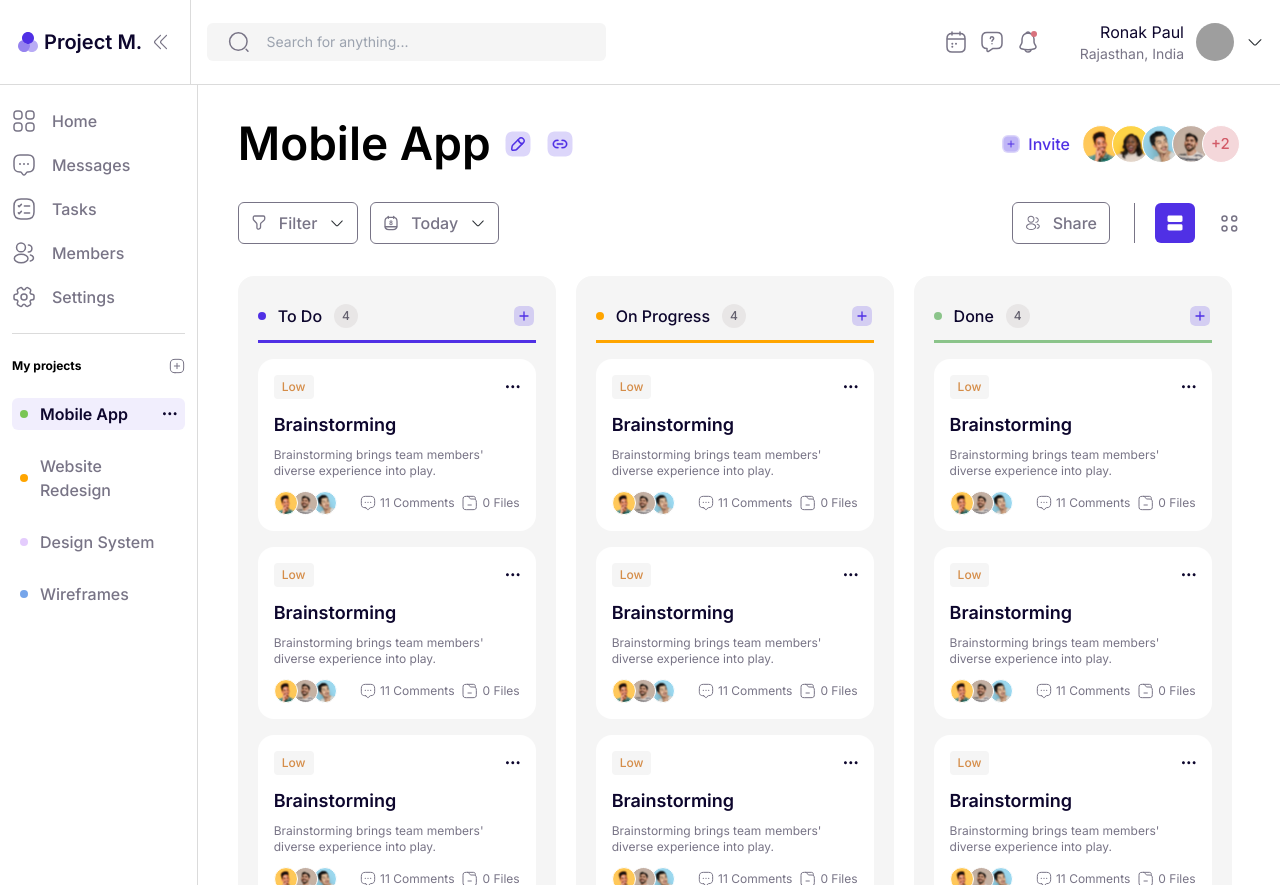
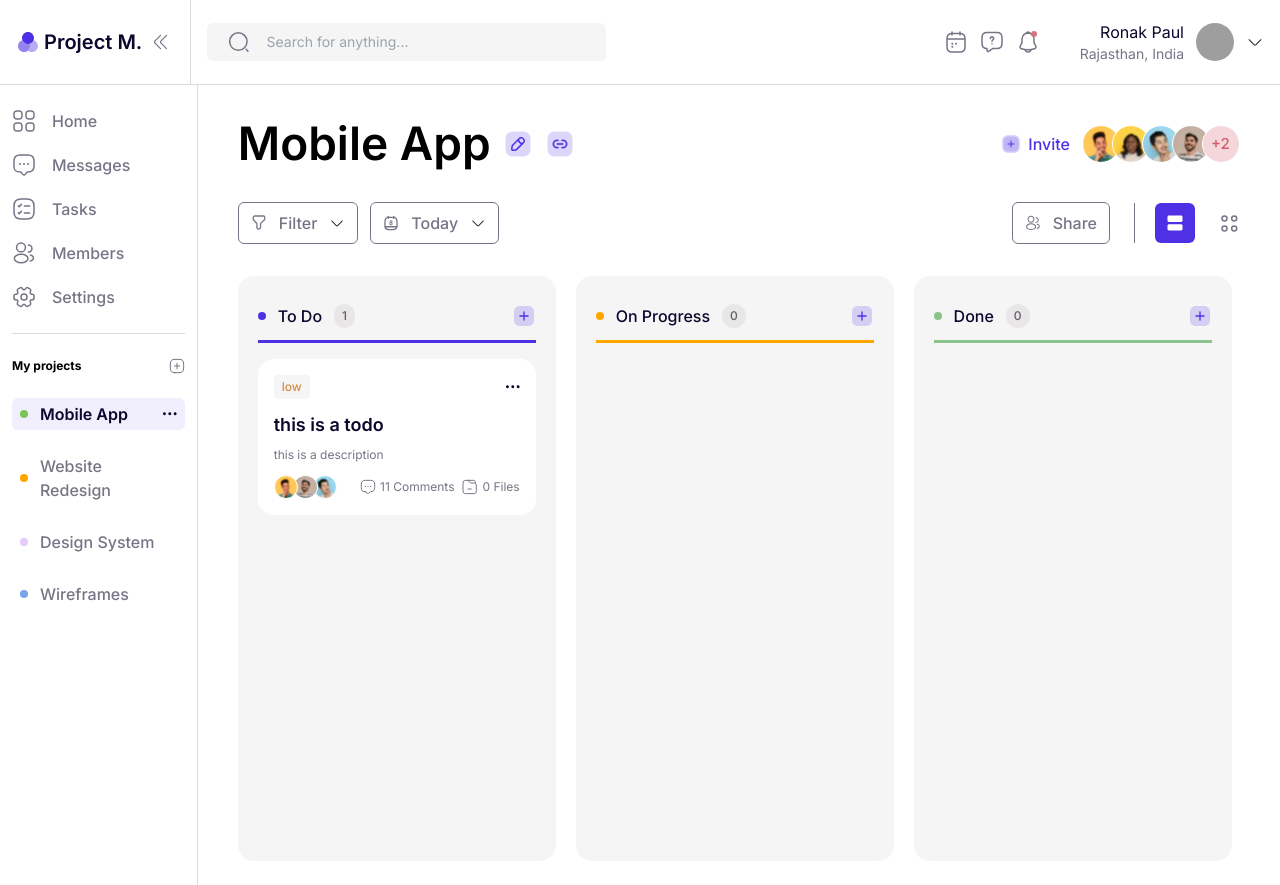
Before and after one commit to ronak-pal1/Advance-Todo, a React (Vite) app: page / in a window 1280 px wide. Built offline with nearby package versions, Linux system fonts and the light colour scheme; grey boxes are pictures that could not be loaded.

Commit message:
addtodo, delete todo functionality added

```diff
--- a/src/components/AddTodo.jsx
+++ b/src/components/AddTodo.jsx
@@ -1,11 +1,19 @@
 import { useEffect, useState } from "react";
 import { CloseIcon } from "../SVGIcons";
+import { useDispatch } from "react-redux";
+import { addTodo } from "../app/todoSlice";
 
 const AddTodo = ({ setIsAddingTodo, isAddingTodo }) => {
   const [currentTodoInfo, setCurrentTodoInfo] = useState({
     dotColor: "#5030E5",
     name: "To Do",
   });
+
+  const dispatch = useDispatch();
+
+  const [todoName, setTodoName] = useState("");
+  const [todoDesp, setTodoDesp] = useState("");
+  const [todoPriority, setTodoPriority] = useState("low");
 
   useEffect(() => {
     if (isAddingTodo.todoNo == 0)
@@ -18,6 +26,23 @@ const AddTodo = ({ setIsAddingTodo, isAddingTodo }) => {
 
   const closeTodo = () => {
     setIsAddingTodo({ state: false, todoNo: isAddingTodo.todoNo });
+  };
+
+  const addTodoNow = () => {
+    dispatch(
+      addTodo({
+        type: isAddingTodo.todoNo,
+        name: todoName,
+        desp: todoDesp,
+        priority: todoPriority,
+      })
+    );
+
+    setTodoName("");
+    setTodoDesp("");
+    setTodoPriority("low");
+
+    closeTodo();
   };
 
   return (
@@ -45,7 +70,12 @@ const AddTodo = ({ setIsAddingTodo, isAddingTodo }) => {
             Prioprity :{" "}
           </label>
 
-          <select name="prioprity" className="outline-none text-xs">
+          <select
+            name="prioprity"
+            className="outline-none text-xs"
+            value={todoPriority}
+            onChange={(e) => setTodoPriority(e.target.value)}
+          >
             <option value="low">Low</option>
             <option value="high">High</option>
             <option value="completed">Completed</option>
@@ -56,16 +86,24 @@ const AddTodo = ({ setIsAddingTodo, isAddingTodo }) => {
           type="text"
           placeholder="Name"
           className="text-2xl outline-none w-full border-b py-3"
+          value={todoName}
+          onChange={(e) => setTodoName(e.target.value)}
         />
+
         <input
           type="text"
           placeholder="Description"
           className="text-lg outline-none w-full border-b py-3"
+          value={todoDesp}
+          onChange={(e) => setTodoDesp(e.target.value)}
         />
       </div>
 
       <div className="w-full flex justify-center mt-5">
-        <button className="bg-[#5030E5] text-white px-5 py-3 text-xs rounded-md">
+        <button
+          className="bg-[#5030E5] text-white px-5 py-3 text-xs rounded-md"
+          onClick={addTodoNow}
+        >
           Add Task
         </button>
       </div>
--- a/src/components/MainDash.jsx
+++ b/src/components/MainDash.jsx
@@ -1,4 +1,4 @@
-import { useState } from "react";
+import { useEffect, useState } from "react";
 import {
   AddIcon2,
   DateIcon,
@@ -13,6 +13,7 @@ import {
 import InvitedProfiles from "../assets/InvitedProfiles.svg";
 import TodoContainer from "./TodoContainer";
 import AddTodo from "./AddTodo";
+import { useSelector } from "react-redux";
 
 const CustomButton = ({ name, Icon, isDropDown, isFunctional = true }) => {
   const [isDroppedDown, setIsDroppedDown] = useState(false);
@@ -43,6 +44,9 @@ const CustomButton = ({ name, Icon, isDropDown, isFunctional = true }) => {
 
 const MainDash = () => {
   const [isAddingTodo, setIsAddingTodo] = useState({ state: false, todoNo: 0 });
+  const todos = useSelector((state) => state);
+
+  useEffect(() => {}, []);
 
   return (
     <>
@@ -117,6 +121,7 @@ const MainDash = () => {
             color={"#5030E5"}
             canAdd={true}
             setIsAddingTodo={setIsAddingTodo}
+            allTodos={todos?.toDo}
           />
           <TodoContainer
             todoNo={1}
@@ -124,6 +129,7 @@ const MainDash = () => {
             color={"#FFA500"}
             canAdd={true}
             setIsAddingTodo={setIsAddingTodo}
+            allTodos={todos?.inProgress}
           />
           <TodoContainer
             todoNo={2}
@@ -131,6 +137,7 @@ const MainDash = () => {
             color={"#8BC48A"}
             canAdd={true}
             setIsAddingTodo={setIsAddingTodo}
+            allTodos={todos?.done}
           />
         </div>
       </div>
--- a/src/components/TodoCard.jsx
+++ b/src/components/TodoCard.jsx
@@ -1,5 +1,8 @@
+import { useState } from "react";
 import { FilesIcon, MessageIcon, ThreeDotsIcon } from "../SVGIcons";
 import TodoCardInvitedProf from "../assets/TodoCardInvitedProf.svg";
+import { useDispatch } from "react-redux";
+import { removeTodo } from "../app/todoSlice";
 
 const InfoView = ({ name, count, Icon }) => {
   return (
@@ -12,20 +15,46 @@ const InfoView = ({ name, count, Icon }) => {
   );
 };
 
-const TodoCard = () => {
+const TodoCard = ({ todoInfo }) => {
+  const [isDroppedDown, setIsDroppedDown] = useState(false);
+  const dispatch = useDispatch();
+
+  const deleteTodo = () => {
+    dispatch(removeTodo({ id: todoInfo.id, type: todoInfo.type }));
+    setIsDroppedDown(false);
+  };
+
   return (
     <div className="w-full h-fit bg-white rounded-2xl px-4 py-4 flex-shrink-0">
       <div className="flex items-center justify-between">
         <p className="text-[#D58D49] bg-[#f5f5f5] text-xs font-medium w-fit h-fit px-2 py-1 rounded-[4px]">
-          Low
+          {todoInfo?.priority}
         </p>
-        <ThreeDotsIcon />
+
+        <div className="relative">
+          <div onClick={() => setIsDroppedDown(!isDroppedDown)}>
+            <ThreeDotsIcon />
+          </div>
+
+          <div
+            className={`w-fit h-fit bg-white shadow-2xl absolute px-4 py-2 rounded-md ${
+              isDroppedDown ? "flex" : "hidden"
+            }`}
+          >
+            <p
+              className="text-sm font-semibold text-red-400 cursor-pointer"
+              onClick={deleteTodo}
+            >
+              Delete
+            </p>
+          </div>
+        </div>
       </div>
 
       <div className=" mt-3">
-        <p className="text-[#0D062D] text-lg font-semibold">Brainstorming</p>
+        <p className="text-[#0D062D] text-lg font-semibold">{todoInfo?.name}</p>
         <p className="text-[#787486] text-xs leading-4 mt-2">
-          Brainstorming brings team members' diverse experience into play.{" "}
+          {todoInfo?.desp}
         </p>
       </div>
 
--- a/src/components/TodoContainer.jsx
+++ b/src/components/TodoContainer.jsx
@@ -1,7 +1,14 @@
 import { AddIcon2 } from "../SVGIcons";
 import TodoCard from "./TodoCard";
 
-const TodoContainer = ({ name, color, canAdd, setIsAddingTodo, todoNo }) => {
+const TodoContainer = ({
+  name,
+  color,
+  canAdd,
+  setIsAddingTodo,
+  todoNo,
+  allTodos,
+}) => {
   return (
     <div className="flex flex-col flex-[0.33] h-full bg-[#F5F5F5] rounded-2xl px-5 py-4">
       {/* Todo container heading */}
@@ -18,7 +25,7 @@ const TodoContainer = ({ name, color, canAdd, setIsAddingTodo, todoNo }) => {
           <p className="font-medium text-[#0D062D]">{name}</p>
 
           <p className="font-medium text-xs text-[#625F6D] bg-[#e8e6e6] px-2 py-1 rounded-full">
-            4
+            {allTodos.length}
           </p>
         </div>
 
@@ -31,12 +38,9 @@ const TodoContainer = ({ name, color, canAdd, setIsAddingTodo, todoNo }) => {
 
       {/* all todos */}
       <div className="flex flex-col space-y-4 mt-4">
-        <TodoCard />
-        <TodoCard />
-        <TodoCard />
-        <TodoCard />
-        <TodoCard />
-        <TodoCard />
+        {allTodos?.map((todo) => (
+          <TodoCard key={todo.id} todoInfo={todo} />
+        ))}
       </div>
     </div>
   );
```
